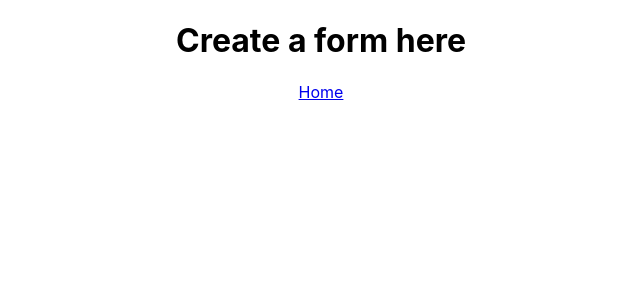
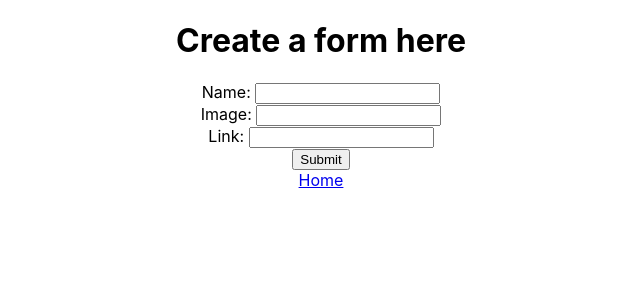
Before and after one commit to CasssieGithub/Social-Site-Frontend, a React (Create React App) app: page /add in a window 1280 px wide. Shown: the top 300 px of the page, without its empty margins (319-959 px from the left). Built offline with nearby package versions, Linux system fonts and the light colour scheme; no server answers; a web font is replaced by a local one.

Commit message:
testing for show

```diff
--- a/package.json
+++ b/package.json
@@ -6,6 +6,7 @@
     "@testing-library/jest-dom": "^5.16.5",
     "@testing-library/react": "^13.4.0",
     "@testing-library/user-event": "^13.5.0",
+    "axios": "^1.3.4",
     "react": "^18.2.0",
     "react-dom": "^18.2.0",
     "react-router-dom": "^6.9.0",
--- a/src/App.js
+++ b/src/App.js
@@ -1,14 +1,34 @@
 import "./App.css";
+import {useState, useEffect} from 'react'
 import { Routes, Route } from "react-router-dom";
+import axios from 'axios'
 import Home from "./components/Home";
 import Add from "./components/Add";
 import View from "./components/View";
 
 const App = () => {
+  const [posts, setPosts] = useState([])
+
+  const getPosts = () => {
+    axios.get('http://localhost:3000/posts').then((response) => setPosts(response.data), (err) => console.log(err))
+  }
+
+  const handleCreate = (data) => {
+    axios.post('http://localhost:3000/posts', data).then((response) => {
+      console.log(response);
+      let newPosts = [...posts, response.data]
+      setPosts(newPosts)
+    })
+  }
+
+  useEffect(() => {
+    getPosts()
+  }, [])
+
   return (
     <div className="App">
       <Routes>
-        <Route path="/" element={<Home />} />
+        <Route path="/" element={<Home handleCreate={handleCreate}/>} />
         <Route path="add" element={<Add />} />
         <Route path="viewposts" element={<View />} />
       </Routes>
--- a/src/components/Add.js
+++ b/src/components/Add.js
@@ -1,10 +1,34 @@
 import React from "react";
+import {useState} from 'react'
 import { Link } from "react-router-dom";
 
-const Add = () => {
+const Add = (props) => {
+  const [posts, setPosts] = useState({text: '', image: '', link: ''})
+
+  const handleChange = (event) => {
+    setPosts({...posts, [event.target.name]: event.target.value})
+  }
+
+  const handleSubmit = (event) => {
+    event.preventDefault()
+    props.handleCreate(posts)
+  }
+
   return (
     <div>
       <h1>Create a form here</h1>
+      <form onSubmit={handleSubmit}>
+        <label htmlFor='name'>Name: </label>
+        <input type='text' name='name' onChange={handleChange}></input>
+        <br/>
+        <label htmlFor='name'>Image: </label>
+        <input type='text' name='image' onChange={handleChange}></input>
+        <br/>
+        <label htmlFor='name'>Link: </label>
+        <input type='text' name='link' onChange={handleChange}></input>
+        <br/>
+        <input type='submit'></input>
+      </form>
       <Link to="/">Home</Link>
     </div>
   );
--- a/src/components/View.js
+++ b/src/components/View.js
@@ -1,10 +1,15 @@
 import React from "react";
 import { Link } from "react-router-dom";
 
-const View = () => {
+const View = (props) => {
   return (
     <div>
       <h1>View posts here</h1>
+
+      <div>
+        <h3>Posts: {props.posts.name}</h3>
+      </div>
+
       <Link to="/">Home</Link>
     </div>
   );
```
Also changed, not shown: 1 other file (tests, documents, lock files or other folders).
